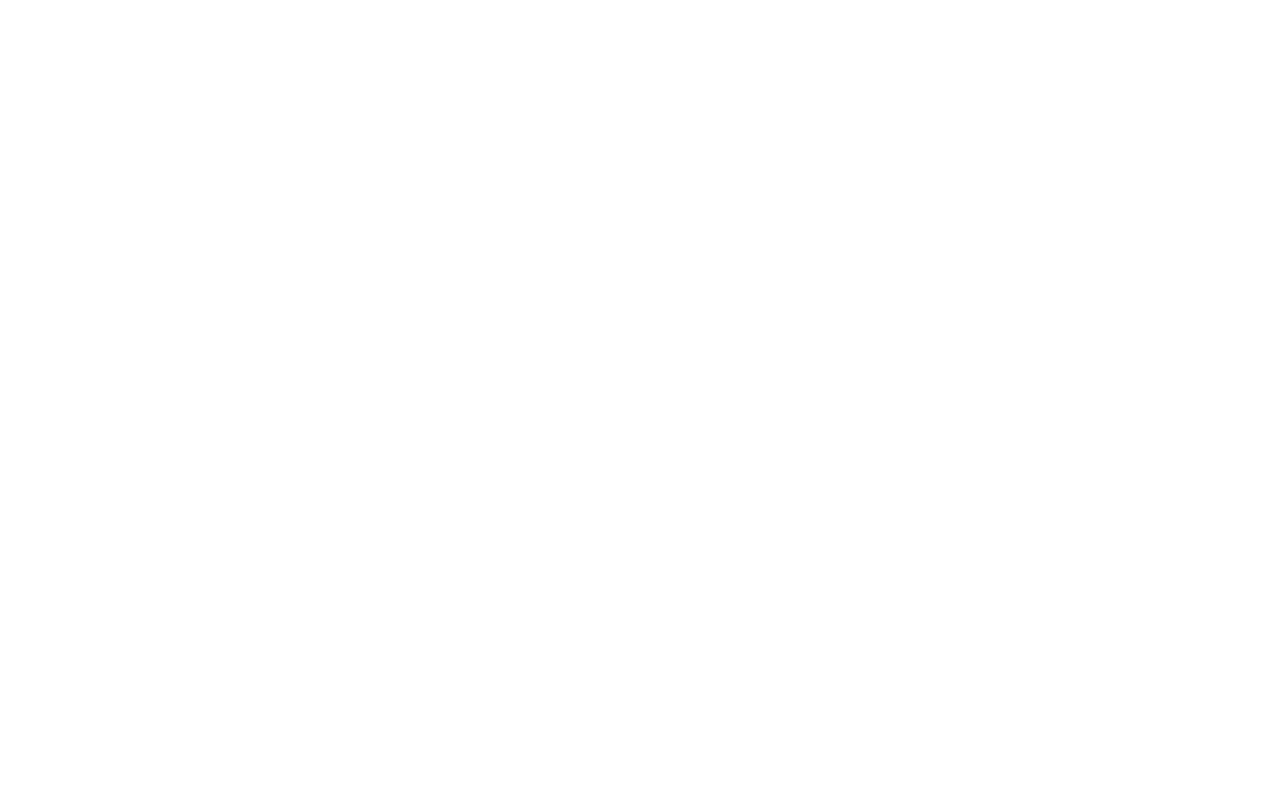
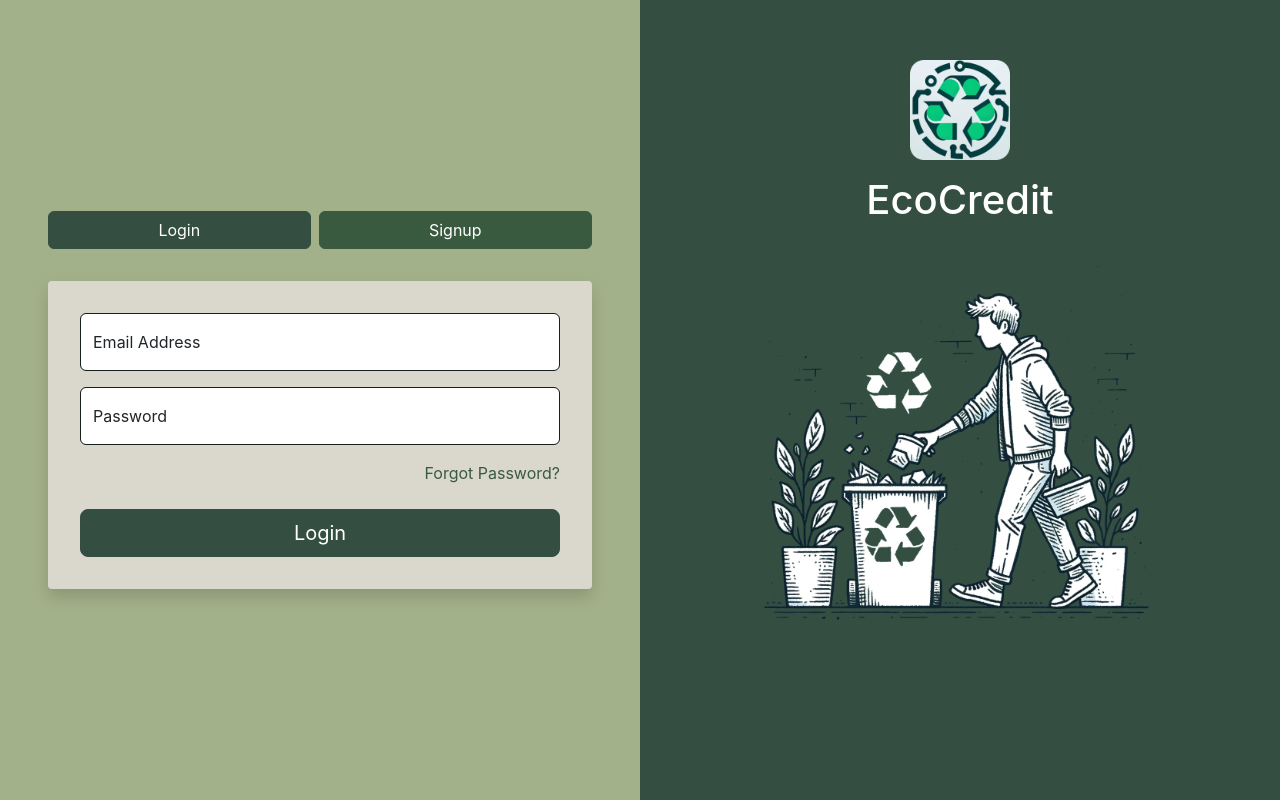
Before and after one commit to TheAvadh/EcoCredit, a React (Create React App) app in the folder frontend/ecocredit/: page / in a window 1280 px wide. Before the commit this address had no page. Built offline with nearby package versions, Linux system fonts and the light colour scheme.

Commit message:
change landing page link

```diff
--- a/frontend/ecocredit/src/App.js
+++ b/frontend/ecocredit/src/App.js
@@ -21,7 +21,7 @@
   return (
     <BrowserRouter>
       <Routes>
-        <Route path="/login-signup" element={<LoginSignup />} />
+        <Route path="/" element={<LoginSignup />} />
         <Route path="/forget-password" element={<ForgetPassword />} />
         <Route path="/reset-password" element={<ResetPassword />} />
         <Route path="/pickup-schedule" element={<PickupSchedule />} />
```
